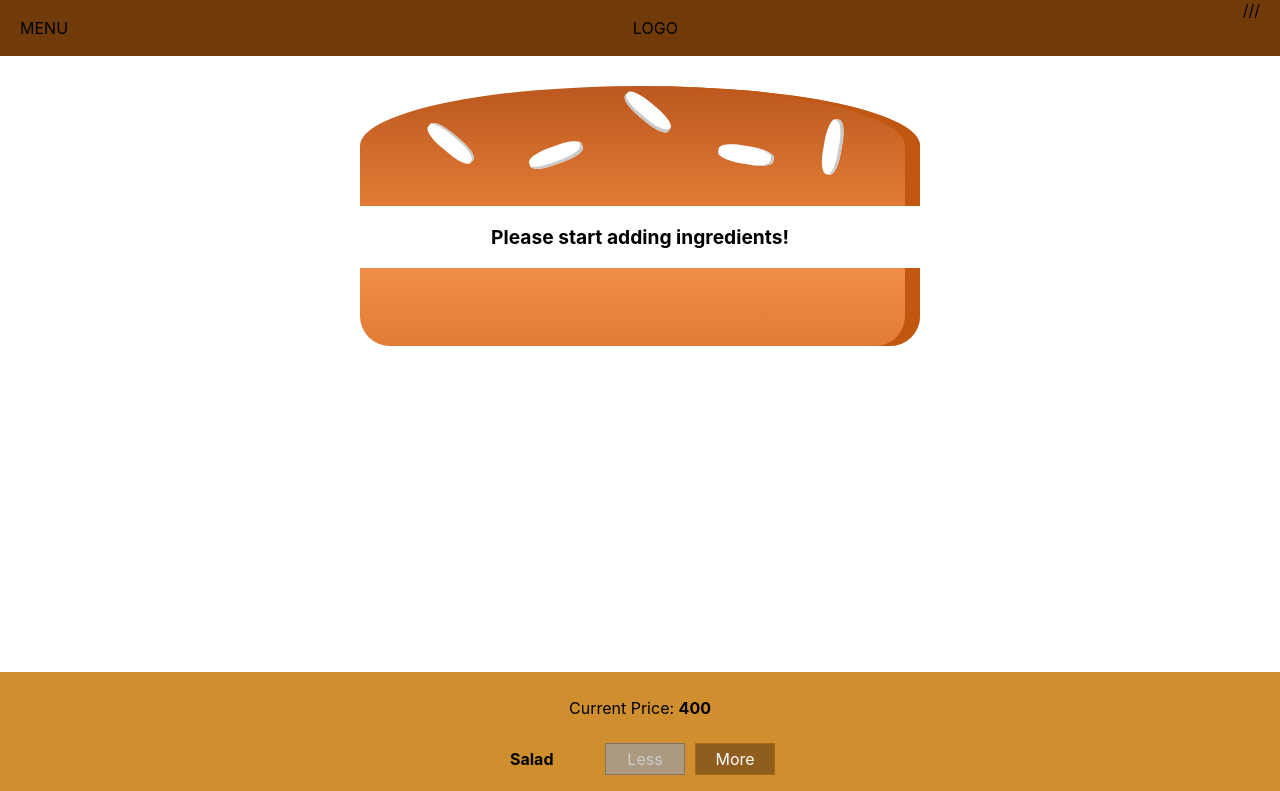
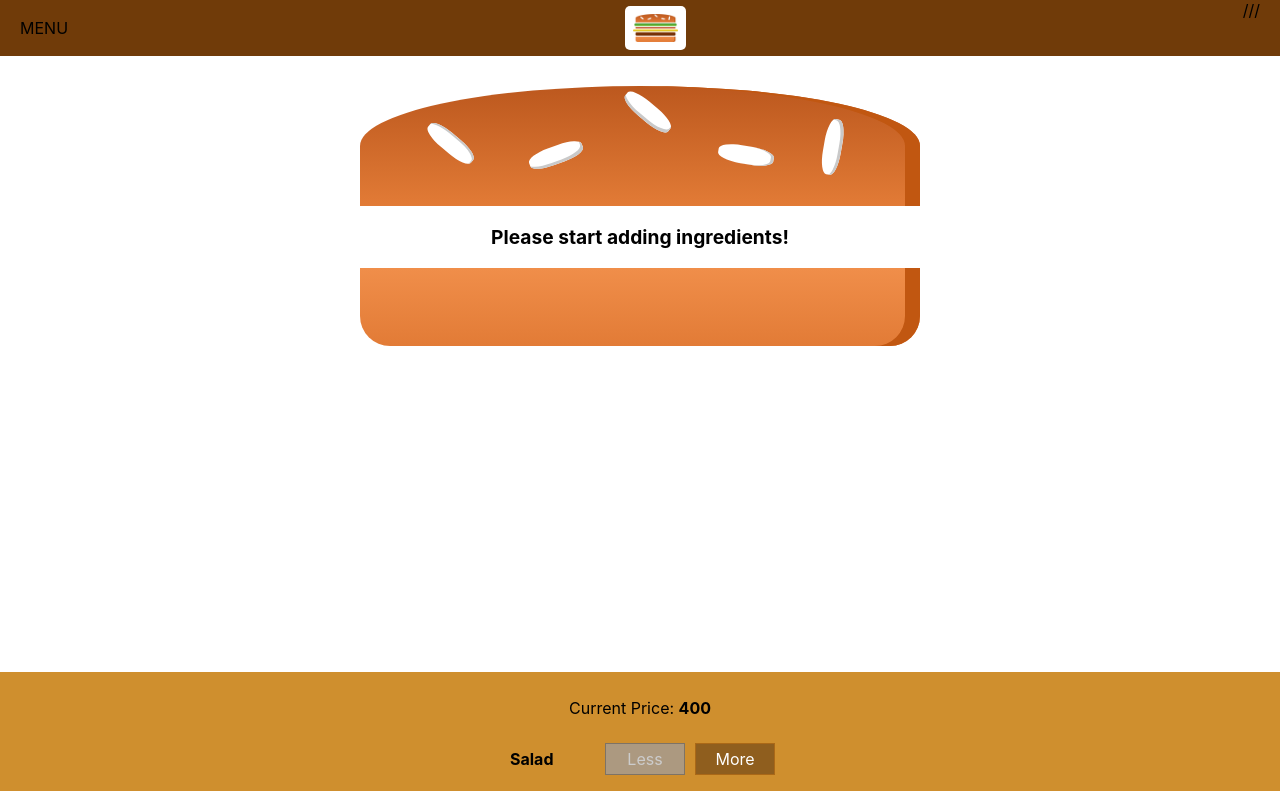
Before and after one commit to hidehidehorie/Hamburger, a React (Create React App) app: page / in a window 1280 px wide. Shown: the top 791 px of the page. Built offline with nearby package versions, Linux system fonts and the light colour scheme.

Commit message:
Adding a logo in my application

```diff
--- /dev/null
+++ b/src/components/Logo/Logo.css
@@ -0,0 +1,11 @@
+.Logo {
+  background-color: white;
+  padding: 8px;
+  height: 80%;
+  box-sizing: border-box;
+  border-radius: 5px;
+}
+
+.Logo img {
+  height: 100%;
+}
--- /dev/null
+++ b/src/components/Logo/Logo.js
@@ -0,0 +1,12 @@
+import React from 'react';
+
+import burgerLogo from '../../assets/images/burger-logo.png';
+import './Logo.css';
+
+const logo = (props) => (
+  <div className="Logo">
+    <img src={burgerLogo} alt="MyBurger" />
+  </div>
+);
+
+export default logo;
--- a/src/components/Navigation/Toolbar/Toolbar.js
+++ b/src/components/Navigation/Toolbar/Toolbar.js
@@ -1,10 +1,11 @@
 import React from 'react';
 import './Toolbar.css';
+import Logo from '../../Logo/Logo';
 
 const toolbar = (props) => (
   <header className="Toolbar">
     <div>MENU</div>
-    <div>LOGO</div>
+    <Logo />
     <nav>
       ///
     </nav>
```
Also changed, not shown: src/assets/images/burger-logo.png (added).
